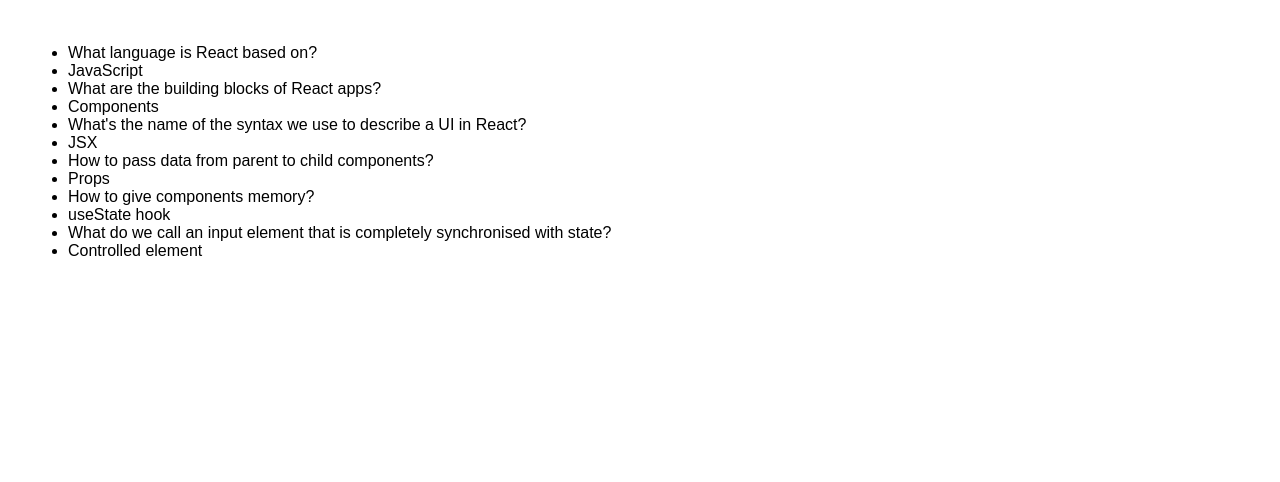
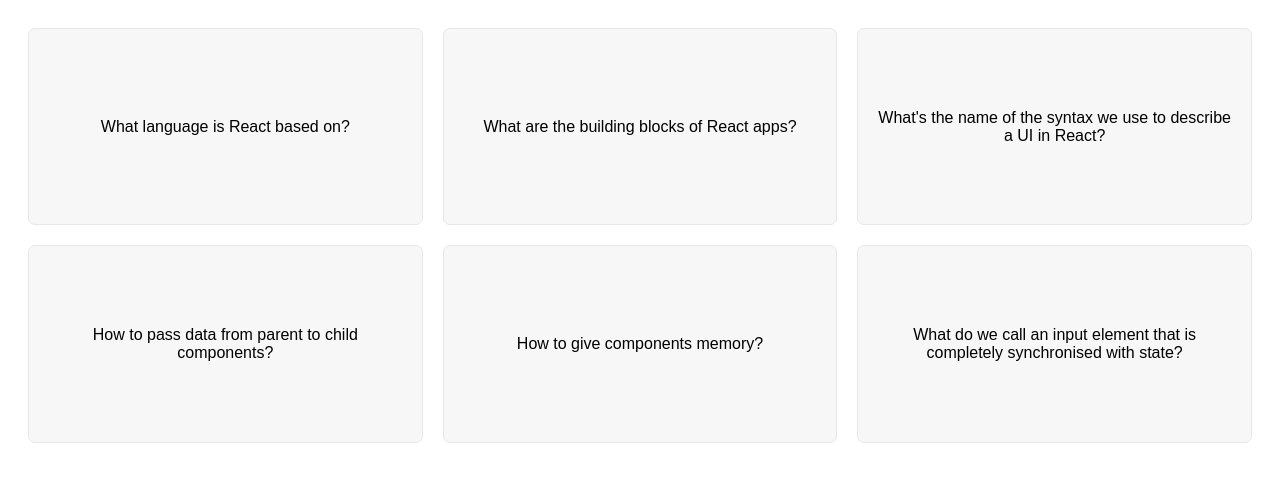
Before and after one commit to Scientific-Research/react-exercise-flashcards, a React (Vite) app: page / in a window 1280 px wide. Shown: the top 482 px of the page. Built offline with nearby package versions, Linux system fonts and the light colour scheme.

Commit message:
we have now all six questions as flshcards

```diff
--- a/src/App.tsx
+++ b/src/App.tsx
@@ -47,14 +47,14 @@
   // return <div>TODO</div>;
   return (
     <>
-      <ul>
+      <div className="flashcards">
         {questions.map((q) => (
           <React.Fragment key={q.id}>
-            <li>{q.question}</li>
-            <li>{q.answer}</li>
+            <div>{q.question}</div>
+            {/* <li>{q.answer}</li> */}
           </React.Fragment>
         ))}
-      </ul>
+      </div>
     </>
   );
 }
```
